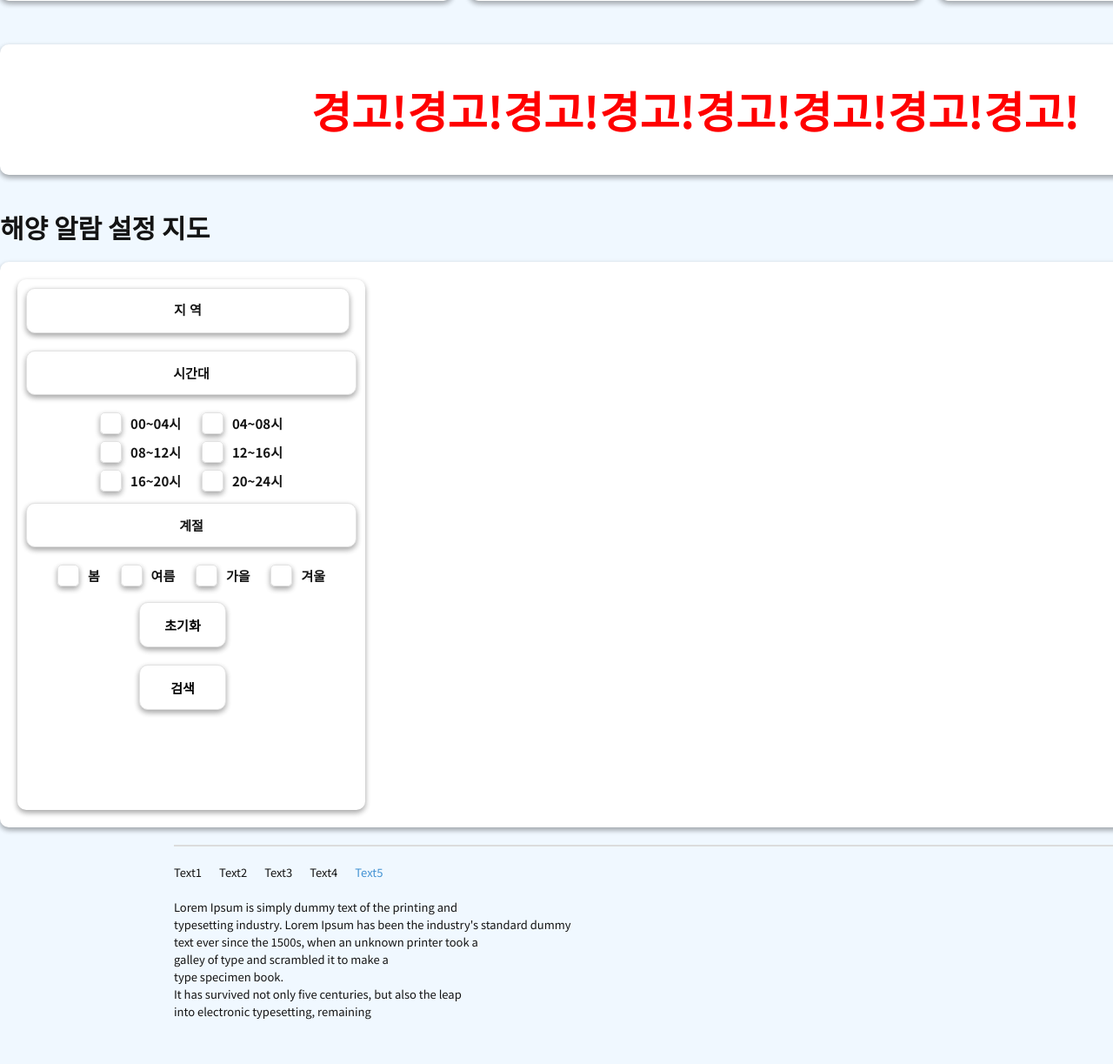
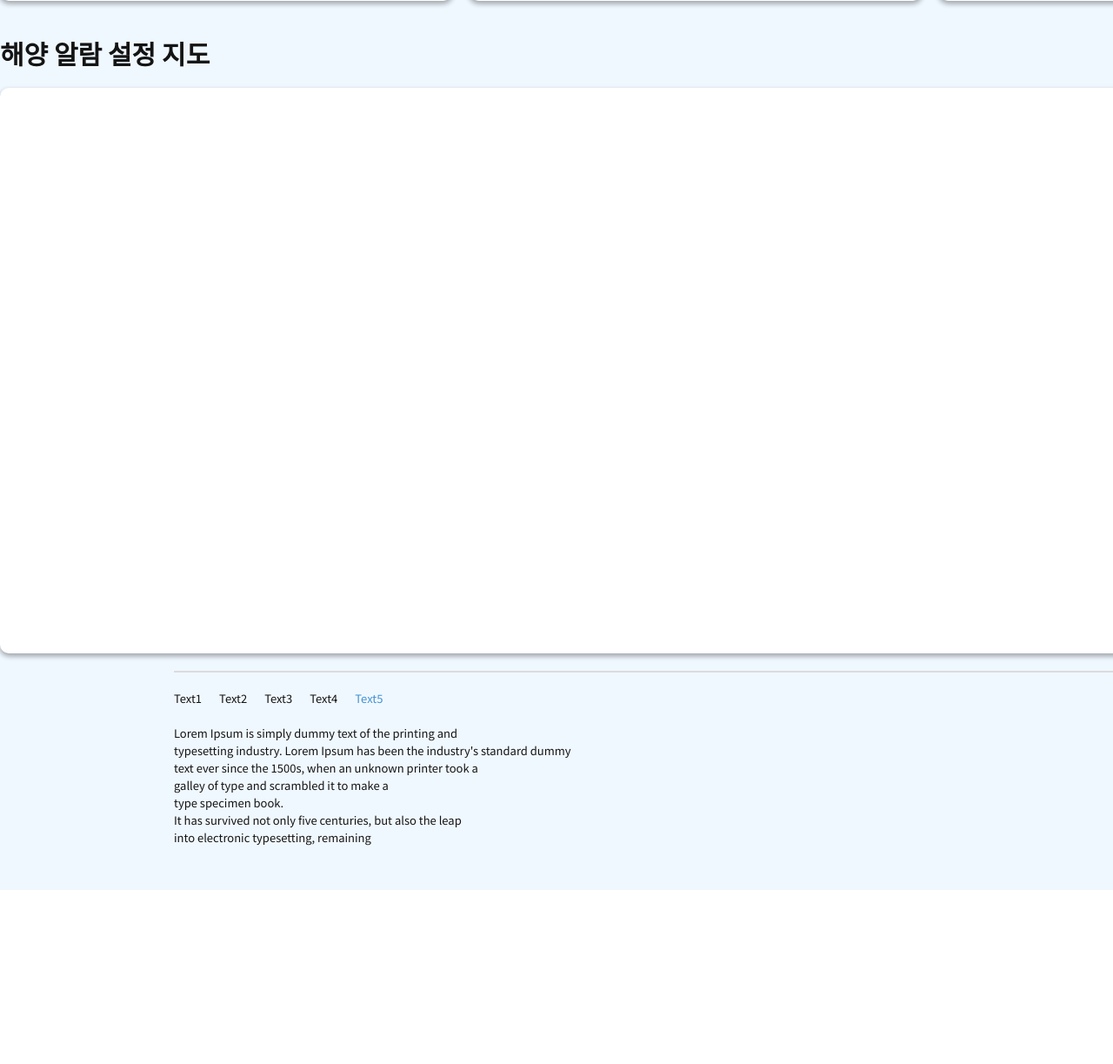
Before and after one commit to chay-y/Maritime-Safety_pythonProject, a Flask app: template templates/main/index.html in a window 1280 px wide; the page is wider, and only the part inside the window is pictured. Shown: the part 609-1832 px from the top of that part at 87% size. After the commit the page ends 1632 px from the top of that part, so only its background shows below. Run offline with Flask 3, Linux system fonts and the light colour scheme; the template is opened without the code that fills it, so the values that code supplies are empty; some libraries are stand-ins or nearby versions.

Commit message:
html 불필요부분 제거
1

```diff
--- a/templates/main/index.html
+++ b/templates/main/index.html
@@ -196,7 +196,7 @@
                     {% endfor %}
                 </div>
             </div><!-- mainBn -->
-            <div class="mainBn2_1">경고!경고!경고!경고!경고!경고!경고!경고!</div>
+
 
             <div class="mainBn_title">해양 알람 설정 지도</div>
 
@@ -339,93 +339,7 @@
                             checkProximity();
                         </script>
                     </div>
-                    <div class="mbn2ala">
-                        <form class="filterWrap" method="post">
-                            <!-- 검색 필터 -->
-                            <div class="filter">
-                                <!-- 검색 조건 -->
-                                <div class="filterG1">
-                                    <p><span></span> <input type="text" placeholder="지 역" name="ft_name"></p>
-                                </div>
-                                <div class="filterG2">
-                                    <p>시간대</p>
-                                    <div>
-                                        <label class="checkbox_label">
-                                            <input type="checkbox" name="time_range" value="00~04시">
-                                            <span class="checkbox_icon"></span>
-                                            <span class="checkbox_name">00~04시</span>
-                                        </label>
-                                        <label class="checkbox_label">
-                                            <input type="checkbox" name="time_range" value="04~08시">
-                                            <span class="checkbox_icon"></span>
-                                            <span class="checkbox_name">04~08시</span>
-                                        </label>
-                                    </div>
-                                    <div>
-                                        <label class="checkbox_label">
-                                            <input type="checkbox" name="time_range" value="08~12시">
-                                            <span class="checkbox_icon"></span>
-                                            <span class="checkbox_name">08~12시</span>
-                                        </label>
-                                        <label class="checkbox_label">
-                                            <input type="checkbox" name="time_range" value="12~16시">
-                                            <span class="checkbox_icon"></span>
-                                            <span class="checkbox_name">12~16시</span>
-                                        </label>
-                                    </div>
-                                    <div>
-                                        <label class="checkbox_label">
-                                            <input type="checkbox" name="time_range" value="16~20시">
-                                            <span class="checkbox_icon"></span>
-                                            <span class="checkbox_name">16~20시</span>
-                                        </label>
-                                        <label class="checkbox_label">
-                                            <input type="checkbox" name="time_range" value="20~24시">
-                                            <span class="checkbox_icon"></span>
-                                            <span class="checkbox_name">20~24시</span>
-                                        </label>
-                                    </div>
-                                </div>
-                                <div class="filterG2">
-                                    <p>계절</p>
-                                    <div>
-                                        <label class="checkbox_label">
-                                            <input type="checkbox" name="season" value="spring">
-                                            <span class="checkbox_icon"></span>
-                                            <span class="checkbox_name">봄</span>
-                                        </label>
-                                        <label class="checkbox_label">
-                                            <input type="checkbox" name="season" value="summer">
-                                            <span class="checkbox_icon"></span>
-                                            <span class="checkbox_name">여름</span>
-                                        </label>
-                                        <label class="checkbox_label">
-                                            <input type="checkbox" name="season" value="fall">
-                                            <span class="checkbox_icon"></span>
-                                            <span class="checkbox_name">가을</span>
-                                        </label>
-                                        <label class="checkbox_label">
-                                            <input type="checkbox" name="season" value="winter">
-                                            <span class="checkbox_icon"></span>
-                                            <span class="checkbox_name">겨울</span>
-                                        </label>
-                                    </div>
-                                </div>
-                                <!-- 버튼 -->
-                                <div>
-                                    <p class="resetBtn"><input type="button" value="초기화"></p>
-                                    <p class="searchBtn"><input type="submit" value="검색"></p>
-                                </div>
-                            </div>
-                        </form>
-                    </div>
-                <div class="mainBn3_1">
-                    <ul>
-                        <li>위치저장1 <span>장소</span> <span>00:00:00</span> <span>위험도</span></li>
-                        <li>위치저장2 <span>장소</span> <span>00:00:00</span> <span>위험도</span></li>
-                        <li>위치저장3 <span>장소</span> <span>00:00:00</span> <span>위험도</span></li>
-                    </ul>
-                </div>
+
             </div><!-- mainBn -->
         </div>
 
```
